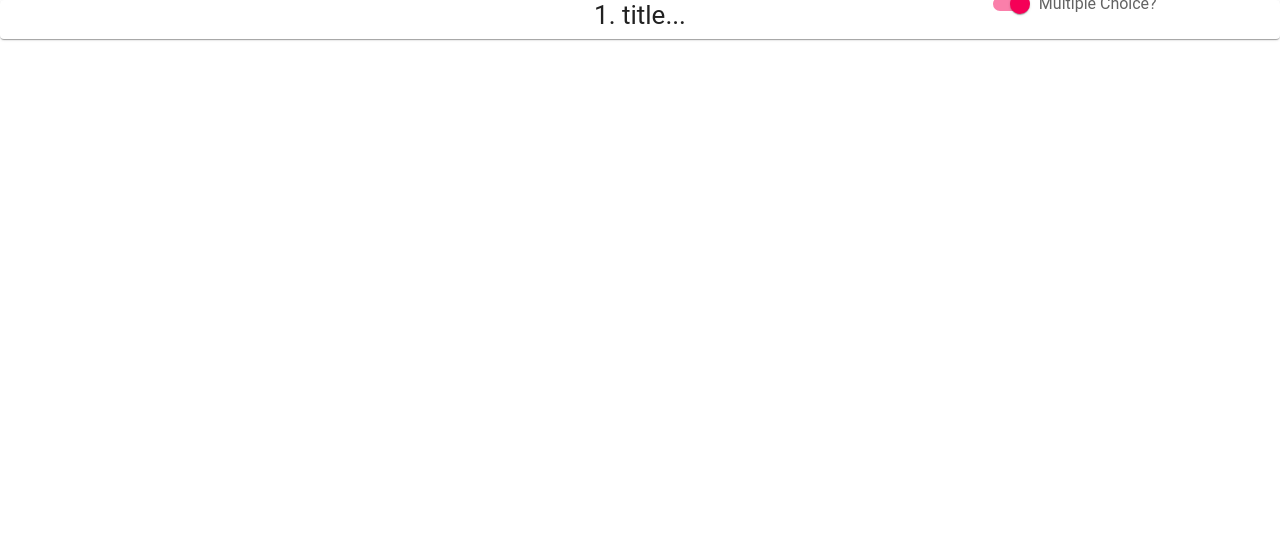
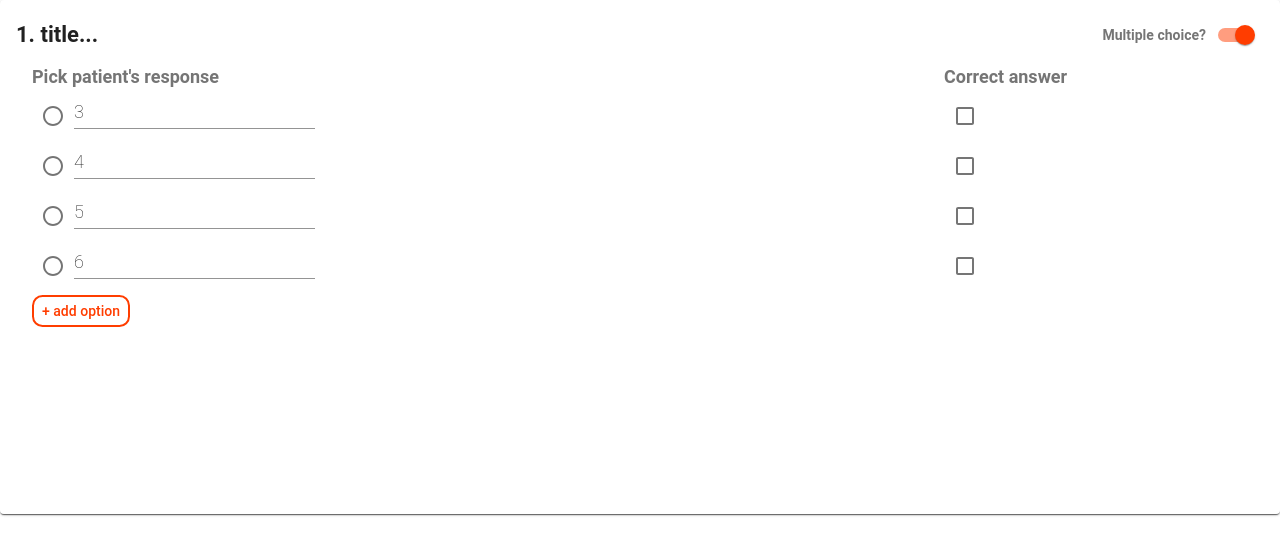
Before and after one commit to AshsGit/pta-app, a React (Create React App) app in the folder client/: page /WPTAS in a window 1280 px wide. Shown: the top 554 px of the page. Built offline with nearby package versions, Linux system fonts and the light colour scheme.

Commit message:
Basic WPTAS question implemented.

```diff
--- a/client/src/components/pages/WPTASForm.tsx
+++ b/client/src/components/pages/WPTASForm.tsx
@@ -1,80 +1,238 @@
 import React, { FunctionComponent, useState } from 'react'
-import { Box, Container, FormControl, FormControlLabel, FormGroup, FormHelperText, FormLabel, Paper, Switch, TextField, Typography } from '@material-ui/core';
-import ScopedCssBaseline from '@material-ui/core/ScopedCssBaseline';
-import { makeStyles, ThemeProvider } from '@material-ui/core/styles';
-import ErrorBoundary from '../error_handling';
+import { Button, Checkbox, FormControl, FormControlLabel, FormGroup, Grid, GridList, GridListTile, GridListTileBar, List, ListItem, ListItemText, Paper, Radio, Switch, TextField, Typography } from '@material-ui/core';
+import { createStyles, makeStyles, Theme, ThemeProvider } from '@material-ui/core/styles';
 import { WPTASTheme } from '../../themes';
 
 
-const useStyles = makeStyles(theme => ({
-  root: {
-    background: 'grey',
-    border: 0,
-    borderRadius: 0.5,
-    color: 'white',
-    padding: 5,
-    margin: "2em 2em 2em 2em",
+const useStyles = makeStyles((theme: Theme) => (
+  createStyles({
+    form_group_row: {
+      display: "inline-flex",
+      justifyContent: "space-between",
+      alignItems: "centre",
+      "&>*": {
+        margin: "auto 0"
+      }
     },
-  h1: {
-    position: "absolute",
-    left: "0%",
-    top: "0%",
-
+    question_root: {
+      padding: "1em",
+      borderColor: "blue"
+    },
+    wrapped_radio_group: {
+      display: "flex",
+      flexWrap: "wrap",
+    },
+    gridList: {
+      width: 'auto',
+      height: 'fit-content',
+      margin: 'auto',
+      padding: 'auto',
+      // Promote the list into his own layer on Chrome. This cost memory but helps keeping high FPS.
+      transform: 'translateZ(0)',
+    },
+    addMultiChoiceButton: {
+      background: "#FFFFFF",
+      border: `2px solid ${theme.palette.secondary.main}`,
+      boxSizing: "border-box",
+      borderRadius: "0.75em",
+      fontSize: "14px",
+      lineHeight: "1rem",
       display: "flex",
       alignItems: "center",
+      textAlign: "center",
+      textTransform: "lowercase",
 
-    color: "#000000",
-  },
-  multi_choice_toggle_label: {
-    position: "absolute",
-    left: "77.49%",
-    right: "0%",
-    top: "0%",
-    bottom: "82.17%",
+      color: theme.palette.secondary.main,
 
-    fontFamily: "Roboto",
-    fontStyle: "normal",
-    fontWeight: 500,
-    fontSize: "14px",
-    lineHeight: "16px",
-    display: "flex",
-    alignItems: "center",
-
-    color: "#636363",
     }
-}));
+  })
+));
 
 export const WPTASForm: FunctionComponent = () => {
-  const classes = useStyles();
+  const questions = {
+    1: {
+      title: 'How old are you?',
+      correct_answer: 5,
+      multi_choice: (ca => ca ? [ca-2, ca-1, ca, ca+1] : []) as MultiChoiceEval<number | null>,
+    }
+  }
   return (
     <ThemeProvider theme={WPTASTheme}>
       <Paper>
-        <WPTASQuestion multi_choice index={1} title="title..." />
+        <Question1
+          index={1}
+          title="title..."
+          multi_choice={questions[1].multi_choice}
+          correct_answer={questions[1].correct_answer}
+          mutable_correct_answer={true} />
       </Paper>
     </ThemeProvider>
   )
 }
-
+/*
+type CorrectAnswer = undefined | string
 interface WPTASQuestionProps {
-    multi_choice: boolean,
   index: number,
-    title: string
+  title: string,
+  multi_choice?: undefined,
+  correct_answer?: undefined | string,
+  mutable_correct_answer?: boolean,
 }
 
-const WPTASQuestion: FunctionComponent<WPTASQuestionProps> = ({ multi_choice: mc, index, title }) => {
-    const classes = useStyles({})
+const WPTASQuestion: FunctionComponent<WPTASQuestionProps> = (
+  {
+    index,
+    title,
+    multi_choice: mc = false,
+    correct_answer = undefined,
+    mutable_correct_answer: mca = false,
+  }) => {
+    const classes = useStyles()
     const [multi_choice, set_multi_choice] = useState(mc)
     const toggle_mc = () => set_multi_choice(!multi_choice)
 
+    if (multi_choice) {
+      const question_section = (
+        <FormGroup>
+
+        </FormGroup>
+      )
+    } else {
+      const question_section = (
+        <FormGroup>
+          <TextField id="patient-response" label="Patient Response" />
+          <TextField id="correct-answer" label="Correct Answer" />
+        </FormGroup>
+      )
+    }
     return (
-      <FormControl component="fieldset" fullWidth>
-        <Typography variant='h1' gutterBottom>
+      <Paper className={classes.question_root}>
+      <FormControl component="fieldset" fullWidth >
+        <FormGroup row className={classes.form_group_row}>
+          <Typography variant='h2'>
             {`${index}. ${title}`}
           </Typography>
           <FormControlLabel
             className={classes.multi_choice_toggle_label}
             control={<Switch checked={multi_choice} onChange={toggle_mc} />}
-          label="Multiple Choice?" />
+            label="Multiple Choice?"
+            labelPlacement="start" />
+        </FormGroup>
+
+
       </FormControl>
+      </Paper>
     )
 }
+*/
+type MultiChoiceAnswers<T> = T[];
+type MultiChoiceEval<T> = (correct_answer: T) => MultiChoiceAnswers<T>;
+
+type Question_props<T> = {
+  index: number,
+  title: string,
+  multi_choice: MultiChoiceEval<T>,
+  correct_answer: T,
+  mutable_correct_answer: boolean,
+}
+const Question1: FunctionComponent<Question_props<number | null>> = (
+  {
+    index,
+    title,
+    multi_choice: multi_choice_answers,
+    correct_answer,
+    mutable_correct_answer: mca,
+  }) => {
+    const classes = useStyles()
+
+    const [mc, set_multi_choice] = useState(true);
+    const [mc_answers, set_mc_answers] = useState(multi_choice_answers(correct_answer));
+    const [selected_mc, set_selected_mc] = React.useState({
+      answer: null as string | null,
+      correct: null as string | null
+    });
+
+    const toggle_mc = () => set_multi_choice(!mc)
+    const add_mc_answer = (answer: number | null) => set_mc_answers([...mc_answers, answer]);
+    const edit_mc_answer = (index: number, edit: number | null) => {
+      const copy = [...mc_answers];
+      copy[index] = edit;
+      set_mc_answers(copy)
+    }
+    const select_mc = (event: any) => {
+      const new_val = event.target.value;
+      set_selected_mc({
+        ...selected_mc,
+        answer: new_val === selected_mc.answer ? null : new_val,
+      });
+    };
+    const select_correct_mc = (event: any) => {
+      const new_val = event.target.value;
+      set_selected_mc({
+        ...selected_mc,
+        correct: new_val === selected_mc.correct ? null : new_val,
+      });
+    };
+
+    const question_section = (
+      <FormGroup>
+        {mc ? (
+          <List dense>
+            <ListItem>
+              <Grid container direction='row'>
+                <Grid item xs={9}>
+                  <Typography variant='h3' color="textSecondary">Pick patient's response</Typography>
+                </Grid>
+                <Grid item xs={3}>
+                  <Typography variant='h3' color="textSecondary">Correct answer</Typography>
+                </Grid>
+              </Grid>
+            </ListItem>
+            {mc_answers.map((option, index) => (
+              <ListItem>
+                <Grid container direction='row'>
+                  <Grid item xs={9}>
+                    <Radio value={index} checked={selected_mc.answer === ""+index} onClick={select_mc} />
+                    <TextField
+                      id={""+index}
+                      label=""
+                      defaultValue={option}
+                      color="secondary" />
+                  </Grid>
+                  <Grid item xs={3}>
+                    <Checkbox value={index} checked={selected_mc.correct === ""+index} onClick={select_correct_mc} />
+                  </Grid>
+                </Grid>
+              </ListItem>
+            ))}
+            <ListItem>
+              <Button className={classes.addMultiChoiceButton} onClick={_=>add_mc_answer(null)} >+ add option</Button>
+            </ListItem>
+        </List>
+        ) : (
+          <React.Fragment>
+            <TextField id="patient-response" label="Patient Response" />
+            <TextField id="correct-answer" label="Correct Answer" defaultValue={correct_answer} />
+          </React.Fragment>
+        )}
+      </FormGroup>
+    )
+
+    return (
+      <Paper className={classes.question_root}>
+      <FormControl component="fieldset" fullWidth >
+        <FormGroup row className={classes.form_group_row}>
+          <Typography variant='h2'>
+            {`${index}. ${title}`}
+          </Typography>
+          <FormControlLabel
+            control={<Switch checked={mc} onChange={toggle_mc} />}
+            label={<Typography variant="h4" color="textSecondary" >Multiple choice?</Typography>}
+            labelPlacement="start"
+            color="textSecondary" />
+        </FormGroup>
+        {question_section}
+      </FormControl>
+      </Paper>
+    )
+}
--- a/client/src/themes.tsx
+++ b/client/src/themes.tsx
@@ -1,8 +1,10 @@
 import { createMuiTheme } from "@material-ui/core";
+import { grey, deepOrange } from "@material-ui/core/colors";
 
 export const WPTASTheme = createMuiTheme({
     palette: {
-        type: 'light'
+        type: 'light',
+        secondary: deepOrange,
     },
     typography: {
         htmlFontSize: 16,
@@ -25,6 +27,18 @@ export const WPTASTheme = createMuiTheme({
             fontWeight: "bold",
             fontSize: "1.125rem",
             lineHeight: "1.313rem",
+        },
+        h4: {
+            fontStyle: "normal",
+            fontWeight: "bold",
+            fontSize: "0.875rem",
+            lineHeight: "1rem",
+        },
+        body1: {
+            fontStyle: "normal",
+            fontWeight: "lighter",
+            fontSize: "1.125rem",
+            lineHeight: "1.313rem",
         }
     }
 })
```
Lines whose indentation alone changed are shown as unchanged.
